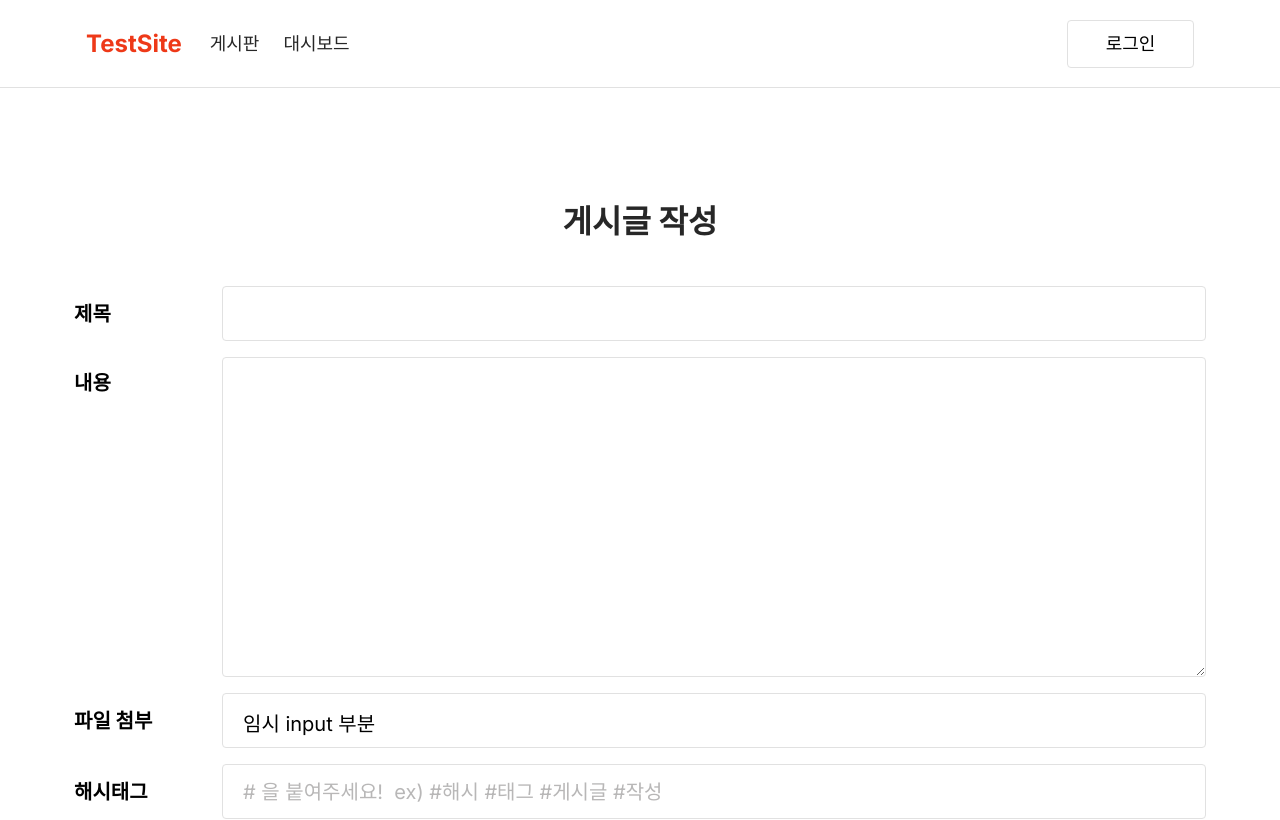
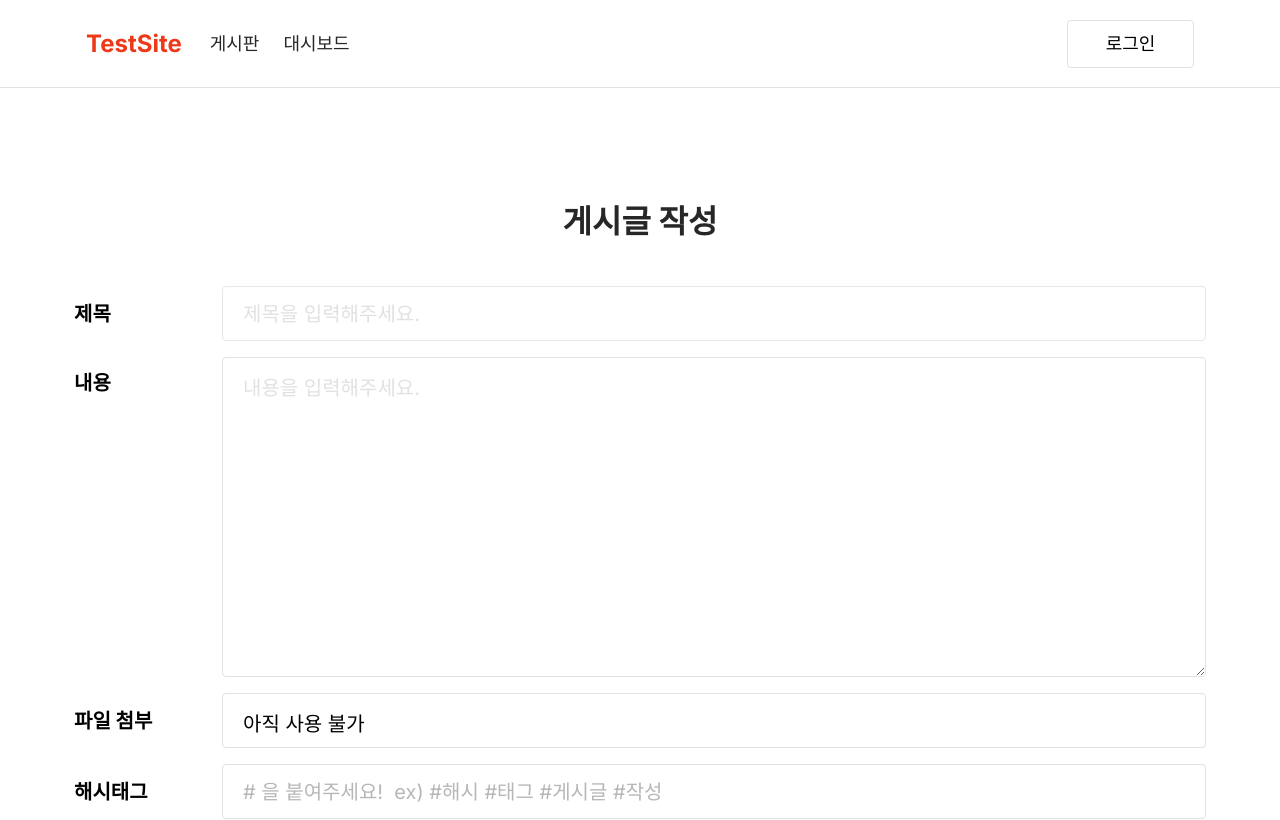
Before and after one commit to JungJinkyung/mini-intern-project-v2, a Next.js app in the folder client/: page /post/create in a window 1280 px wide. Shown: the top 820 px of the page. Built offline with nearby package versions, Linux system fonts and the light colour scheme.

Commit message:
feat: 게시물 생성 페이지 제출 기능 설정

```diff
--- /dev/null
+++ b/client/src/app/(main)/post/create/page.module.css
@@ -0,0 +1,61 @@
+.title {
+  font-size: 1.25rem;
+  font-weight: bold;
+  width: 140px;
+}
+
+.title-input {
+  width: 984px;
+  height: 55px;
+  border: 1px solid #e5e7eb;
+  border-radius: 4px;
+  padding-left: 20px;
+  padding-right: 20px;
+  padding-top: 16px;
+  padding-bottom: 16px;
+}
+
+.title-input::placeholder {
+  color: #e1e1e1;
+}
+
+.textarea {
+  width: 984px;
+  height: 320px;
+  border: 1px solid #e1e1e1;
+  border-radius: 4px;
+  padding-left: 20px; /* This is the equivalent of px-5 (padding-left and padding-right: 20px) */
+  padding-right: 20px;
+  padding-top: 16px; /* This is the equivalent of py-4 (padding-top and padding-bottom: 16px) */
+  padding-bottom: 16px;
+}
+
+.textarea::placeholder {
+  color: #e1e1e1; /* Assuming this is the color for main-orange */
+}
+
+.file-container {
+  width: 984px;
+  height: 55px;
+  border: 1px solid #e1e1e1;
+  border-radius: 4px;
+  padding-left: 20px;
+  padding-right: 20px;
+  padding-top: 16px;
+  padding-bottom: 16px;
+  background-color: white;
+  cursor: pointer;
+  display: flex;
+  justify-content: flex-start;
+}
+
+.hashtag {
+  width: 984px;
+  height: 55px;
+  border: 1px solid #e1e1e1;
+  border-radius: 4px;
+  padding-left: 20px;
+  padding-right: 20px;
+  padding-top: 16px;
+  padding-bottom: 16px;
+}
--- a/client/src/app/(main)/post/create/page.tsx
+++ b/client/src/app/(main)/post/create/page.tsx
@@ -1,6 +1,26 @@
+"use client";
+
 import Button from "@/app/components/common/Button";
+import { useState } from "react";
+import styles from "./page.module.css";
 
 export default () => {
+  const [title, setTitle] = useState("");
+  const [content, setContent] = useState("");
+  const [hashtag, setHashtag] = useState("");
+
+  const handleCreatePost = async (e: React.FormEvent<HTMLFormElement>) => {
+    e.preventDefault();
+
+    console.log(title, content, hashtag);
+
+    try {
+      /* 로그인 api 처리 로직... */
+    } catch (error) {
+      alert("회원가입에 실패했습니다!");
+    }
+  };
+
   return (
     <div className="h-[921px] flex flex-col justify-center items-center">
       <h1 className="text-gray-800 text-[32px] font-bold mt-16 mb-10">
@@ -8,27 +28,26 @@ export default () => {
       </h1>
       <form
         className="flex flex-col gap-y-4 text-xl"
-        // onSubmit={handleCreatePost}
-      >
+        onSubmit={handleCreatePost}>
         <div className="flex items-center gap-x-2">
-          <h2 className="text-xl font-bold w-[140px]">제목</h2>
+          <h2 className={`${styles.title}`}>제목</h2>
           <input
-            className="w-[984px] h-[55px] border-[1px] rounded border-gray-200 px-5 py-4 placeholder-main-orange"
+            className={`${styles["title-input"]}`}
             type="text"
-            /* onChange={handleTitle}
-        placeholder={errors.title && errors.title} */
+            onChange={(e) => setTitle(e.target.value)}
+            placeholder="제목을 입력해주세요."
           />
         </div>
         <div className="flex gap-x-2">
-          <h2 className="text-xl font-bold w-[140px] pt-3">내용</h2>
+          <h2 className={`${styles.title} pt-3`}>내용</h2>
           <textarea
-            className="w-[984px] h-[320px] border-[1px] rounded border-[#E1E1E1] px-5 py-4 placeholder-main-orange"
-            /*  onChange={handleText}
-        placeholder={errors.text && errors.text} */
+            className={`${styles.textarea}`}
+            onChange={(e) => setContent(e.target.value)}
+            placeholder="내용을 입력해주세요."
           />
         </div>
         <div className="flex items-center gap-x-2">
-          <h2 className="text-xl font-bold w-[140px]">파일 첨부</h2>
+          <h2 className={`${styles.title}`}>파일 첨부</h2>
           <input
             /* ref={fileInputRef} */
             className="hidden"
@@ -36,20 +55,19 @@ export default () => {
             /* onChange={handleFile} */
           />
           <div
-            className="w-[984px] h-[55px] border-[1px] rounded border-[#E1E1E1] px-5 py-4 bg-white cursor-pointer flex justify-start"
+            className={`${styles["file-container"]}`}
             /* onClick={handleFileButtonClick} */
           >
             {/* {file ?? "임시 파일"} */}
-            임시 input 부분
+            아직 사용 불가
           </div>
         </div>
         <div className="flex items-center gap-x-2">
           <h2 className="text-xl font-bold w-[140px]">해시태그</h2>
           <input
-            className="w-[984px] h-[55px] border-[1px] rounded border-[#E1E1E1] px-5 py-4"
-            type="text"
+            className={`${styles["hashtag"]}`}
             placeholder="# 을 붙여주세요!  ex) #해시 #태그 #게시글 #작성"
-            /*  onChange={handleHashtag} */
+            onChange={(e) => setHashtag(e.target.value)}
           />
         </div>
         <Button color="black" size="lg" className="relative m-auto my-10">
```
